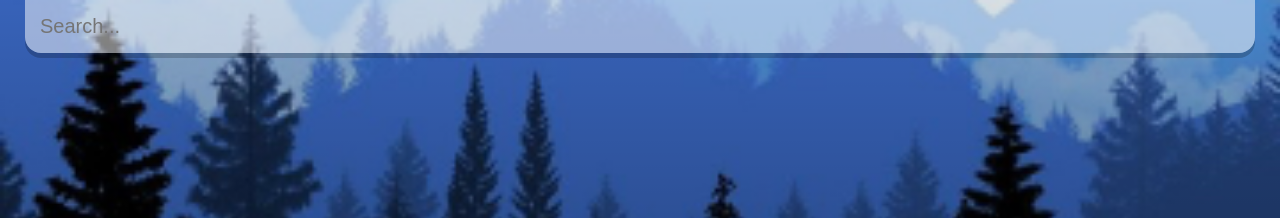
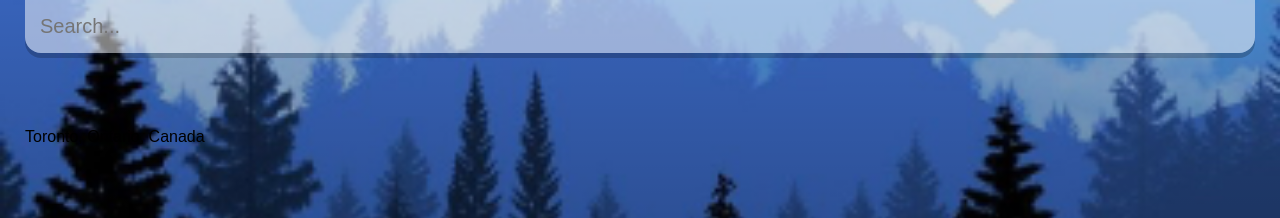
Before and after one commit to DimarcoKevin/react-weather, a React (Create React App) app: page / in a window 1280 px wide. Shown: the top 218 px of the page. Built offline with nearby package versions, Linux system fonts and the light colour scheme.

Commit message:
Adding location and datebuilder

```diff
--- a/src/App.js
+++ b/src/App.js
@@ -6,11 +6,20 @@ const api = {
 
 
 function App() {
+
+  const dateBuilder = (d) => {
+
+  }
+
   return (
     <div className="App">
       <main>
         <div className="search-box">
           <input type="text" className="search-bar" placeholder="Search..."></input>
+        </div>
+        <div className="location-box">
+          <div className="location">Toronto, Ontario, Canada</div>
+          <div className="date">{dateBuilder(new Date())}</div>
         </div>
       </main>
     </div>
```
